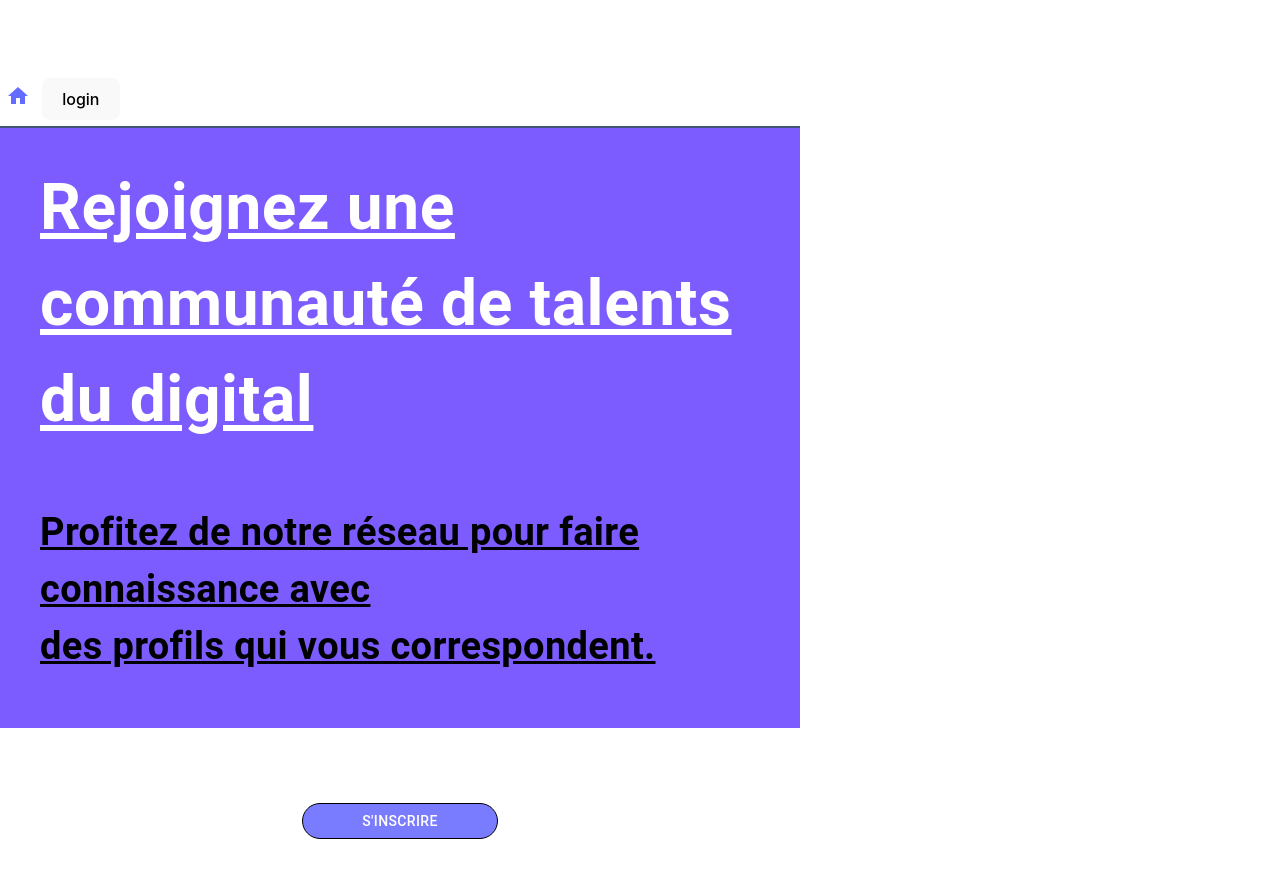
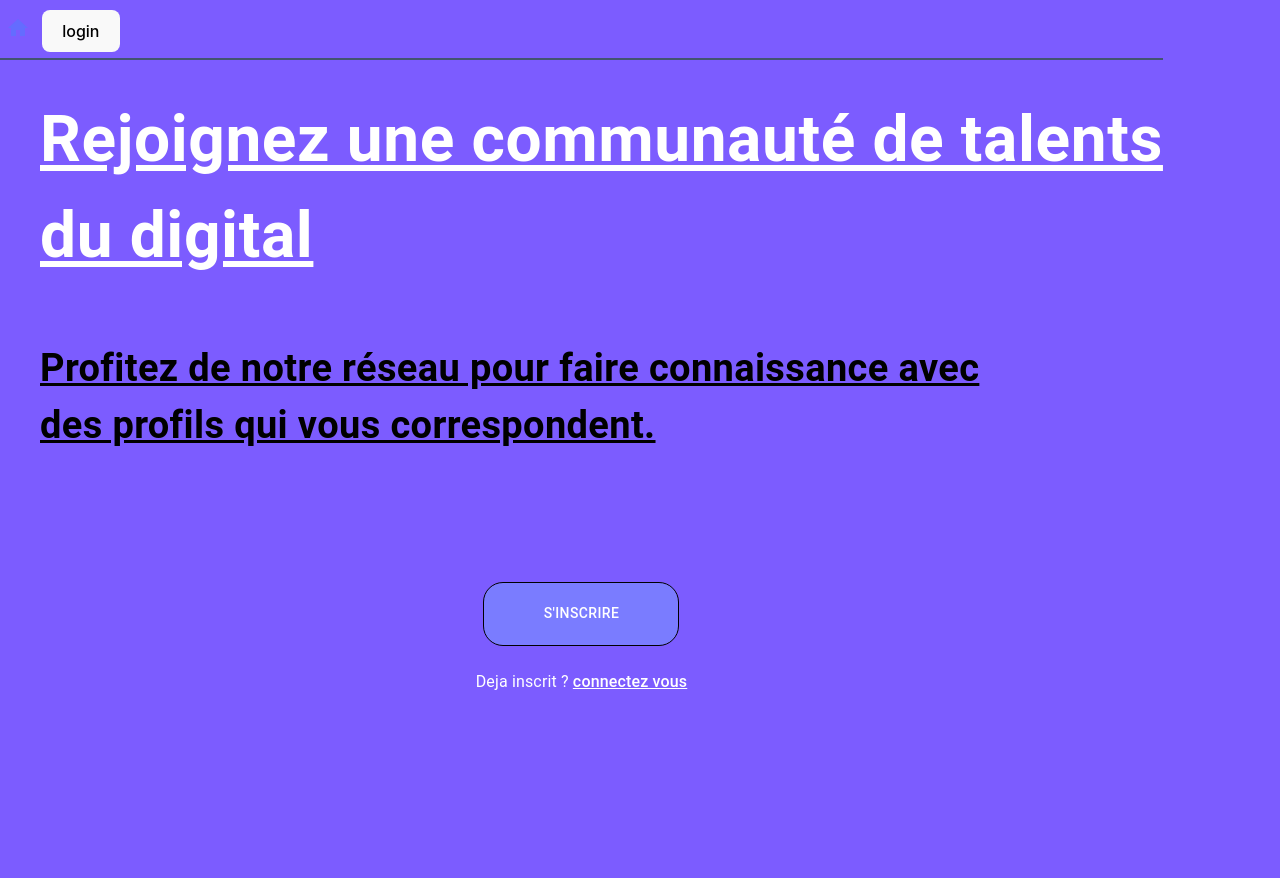
Before and after one commit to youssoufmiyad/Projet-Final-2023-2024, a React (Vite) app in the folder client/: page / in a window 1280 px wide. Shown: the top 878 px of the page. After the commit the page ends 800 px from the top, so only its background shows below. Built offline with nearby package versions, Linux system fonts and the light colour scheme.

Commit message:
fond de couleur conventionel

```diff
--- a/client/src/pages/LandingPage.jsx
+++ b/client/src/pages/LandingPage.jsx
@@ -1,14 +1,11 @@
 import React from "react";
 import { Stack, Typography, Button } from "@mui/material";
-import { Navigate } from "react-router-dom";
 
 const LandingPage = () => {
+	document.documentElement.style.backgroundColor = "#7C5CFF";
+
 	return (
-		<Stack
-			width={window.screen.width}
-			maxHeight={window.screen.height}
-			sx={{ backgroundColor: "#7C5CFF" }}
-		>
+		<Stack>
 			<Typography
 				style={{
 					margin: "32px 0px 32px 40px",
@@ -30,8 +27,8 @@ const LandingPage = () => {
 					fontWeight: "bold",
 				}}
 			>
-				Profitez de notre réseau pour faire connaissance avec <br /> des profils qui
-				vous correspondent.
+				Profitez de notre réseau pour faire connaissance avec <br /> des profils
+				qui vous correspondent.
 			</Typography>
 			<br />
 			<Button
```
